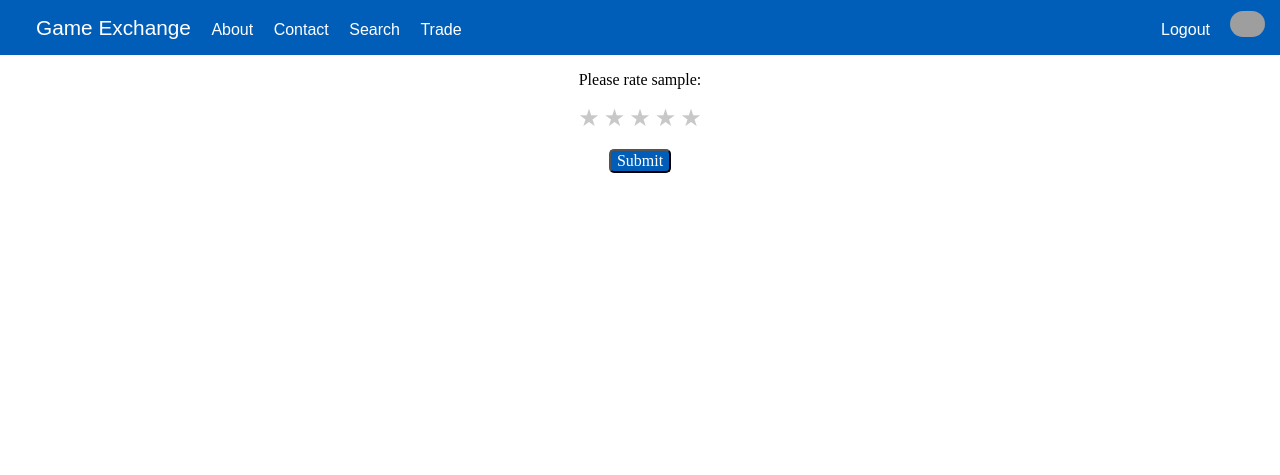
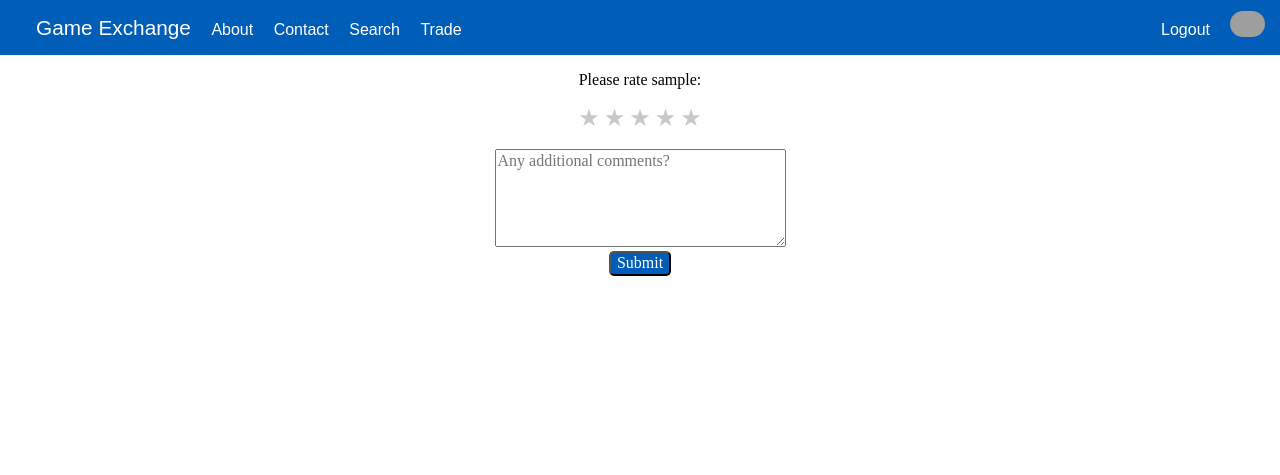
Before and after one commit to kmalfatti/game-exchange, a Flask app: page /users/1/rate/1 in a window 1280 px wide. Shown: the top 475 px of the page. Run offline with Flask 2, Linux system fonts and the light colour scheme; a user stored in the database is signed in; some libraries are stand-ins or nearby versions; grey boxes are pictures that could not be loaded.

Commit message:
minor updates to rate form and error handling

```diff
--- a/app.py
+++ b/app.py
@@ -193,6 +193,9 @@ def rate(id, id2):
 def submit_rating(id, id2):
   form=RateForm()
   user = User.query.get(id)
+  if(form.stars.data==''):
+    flash("Click on a star to rate the user")
+    return redirect(url_for('rate', id=id, id2=id2))
   if (id == id2):
     flash('Nice try...You should get 1 star for that! :(')
     return redirect(url_for('show', id=user.id))
--- a/static/javascripts/app.js
+++ b/static/javascripts/app.js
@@ -101,7 +101,7 @@ $('.sure').on('click', function(){
 })
 
 $('.1star').on('click', function(){
-    $('.1star').css('color', '#FFDF00')
+    $('.1star').css('color', '#FFDF00').hide().fadeIn()
     $('.2star').css('color', 'rgb(200,200,200)')
     $('.3star').css('color', 'rgb(200,200,200)')
     $('.4star').css('color', 'rgb(200,200,200)')
@@ -109,35 +109,35 @@ $('.1star').on('click', function(){
     $('#stars').val(1)
 })
 $('.2star').on('click', function(){
-    $('.1star').css('color', '#FFDF00')
-    $('.2star').css('color', '#FFDF00')
+    $('.1star').css('color', '#FFDF00').hide().fadeIn()
+    $('.2star').css('color', '#FFDF00').hide().fadeIn()
     $('.3star').css('color', 'rgb(200,200,200)')
     $('.4star').css('color', 'rgb(200,200,200)')
     $('.5star').css('color', 'rgb(200,200,200)')
     $('#stars').val(2)
 })
 $('.3star').on('click', function(){
-    $('.1star').css('color', '#FFDF00')
-    $('.2star').css('color', '#FFDF00')
-    $('.3star').css('color', '#FFDF00')
+    $('.1star').css('color', '#FFDF00').hide().fadeIn()
+    $('.2star').css('color', '#FFDF00').hide().fadeIn()
+    $('.3star').css('color', '#FFDF00').hide().fadeIn()
     $('.4star').css('color', 'rgb(200,200,200)')
     $('.5star').css('color', 'rgb(200,200,200)')
     $('#stars').val(3)
 })
 $('.4star').on('click', function(){
-    $('.1star').css('color', '#FFDF00')
-    $('.2star').css('color', '#FFDF00')
-    $('.3star').css('color', '#FFDF00')
-    $('.4star').css('color', '#FFDF00')
+    $('.1star').css('color', '#FFDF00').hide().fadeIn()
+    $('.2star').css('color', '#FFDF00').hide().fadeIn()
+    $('.3star').css('color', '#FFDF00').hide().fadeIn()
+    $('.4star').css('color', '#FFDF00').hide().fadeIn()
     $('.5star').css('color', 'rgb(200,200,200)')
     $('#stars').val(4)
 })
 $('.5star').on('click', function(){
-    $('.1star').css('color', '#FFDF00')
-    $('.2star').css('color', '#FFDF00')
-    $('.3star').css('color', '#FFDF00')
-    $('.4star').css('color', '#FFDF00')
-    $('.5star').css('color', '#FFDF00')
+    $('.1star').css('color', '#FFDF00').hide().fadeIn()
+    $('.2star').css('color', '#FFDF00').hide().fadeIn()
+    $('.3star').css('color', '#FFDF00').hide().fadeIn()
+    $('.4star').css('color', '#FFDF00').hide().fadeIn()
+    $('.5star').css('color', '#FFDF00').hide().fadeIn()
     $('#stars').val(5)
 })
 
--- a/templates/users/rate.html
+++ b/templates/users/rate.html
@@ -16,6 +16,7 @@
         <li class="4star">&#9733;</li>
         <li class="5star">&#9733;</li>
       </ul>
+    <textarea name="feedback" id="feedback" cols="30" rows="5" placeholder="Any additional comments?"></textarea>
     </div>
     <input type="submit">
   </form>
```
